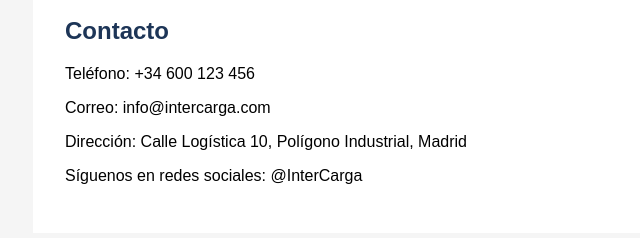
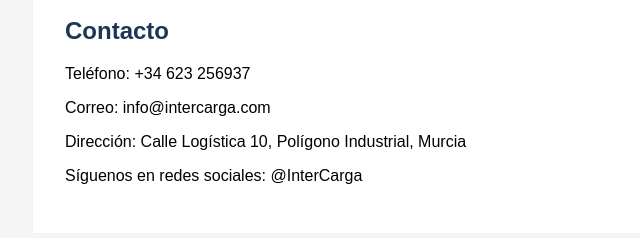
Before and after one commit to CuraaA-web/Cargainter, a plain HTML site: page index.html in a window 1280 px wide. Shown: the part 598-836 px from the top of the page, 75-715 px from the left. Drawn offline with Linux system fonts and the light colour scheme.

Commit message:
Update index.html

```diff
--- a/index.html
+++ b/index.html
@@ -54,9 +54,9 @@
 
     <section id="contacto">
       <h2>Contacto</h2>
-      <p>Teléfono: +34 600 123 456</p>
+      <p>Teléfono: +34 623 256937</p>
       <p>Correo: info@intercarga.com</p>
-      <p>Dirección: Calle Logística 10, Polígono Industrial, Madrid</p>
+      <p>Dirección: Calle Logística 10, Polígono Industrial, Murcia</p>
       <p>Síguenos en redes sociales: @InterCarga</p>
     </section>
   </div>
```
